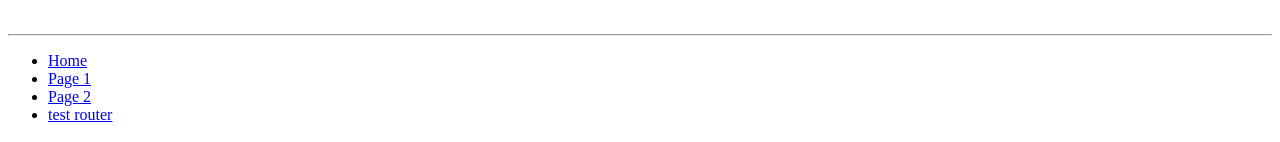
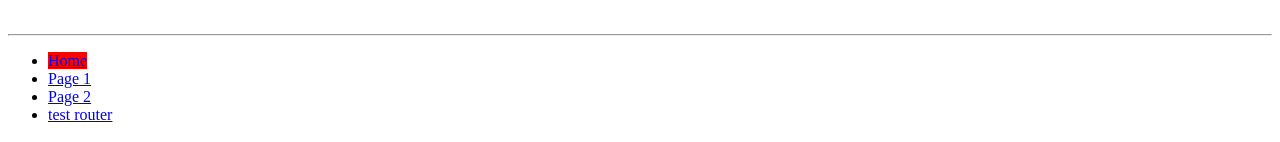
Before and after one commit to crazy653555/ng4-advanced, an Angular app: page / in a window 1280 px wide. Shown: the part 358-500 px from the top of the page. Built offline with nearby package versions, Linux system fonts and the light colour scheme.

Commit message:
04 練習設定 routerLinkActive 與 [routerLinkActiveOptions]="{ exact: true }…  …

```diff
--- a/src/app/app.component.html
+++ b/src/app/app.component.html
@@ -8,9 +8,9 @@
 <hr>
 
 <ul>
-  <li><a [routerLink]="['/']">Home</a></li>
-  <li><a [routerLink]="['/page1']">Page 1</a></li>
-  <li><a [routerLink]="['/page2']">Page 2</a></li>
+  <li><a routerLinkActive="Active" [routerLinkActiveOptions]="{exact:true}" routerLink="/">Home</a></li>
+  <li><a routerLinkActive="Active" [routerLink]="['/page1']">Page 1</a></li>
+  <li><a routerLinkActive="Active" [routerLink]="['/page2']">Page 2</a></li>
   <li><a [routerLink]="['/','member','login']">test router</a></li>
 </ul>
 
--- a/src/styles.css
+++ b/src/styles.css
@@ -1 +1,4 @@
 /* You can add global styles to this file, and also import other style files */
+.Active{
+  background-color: red;
+}
```
